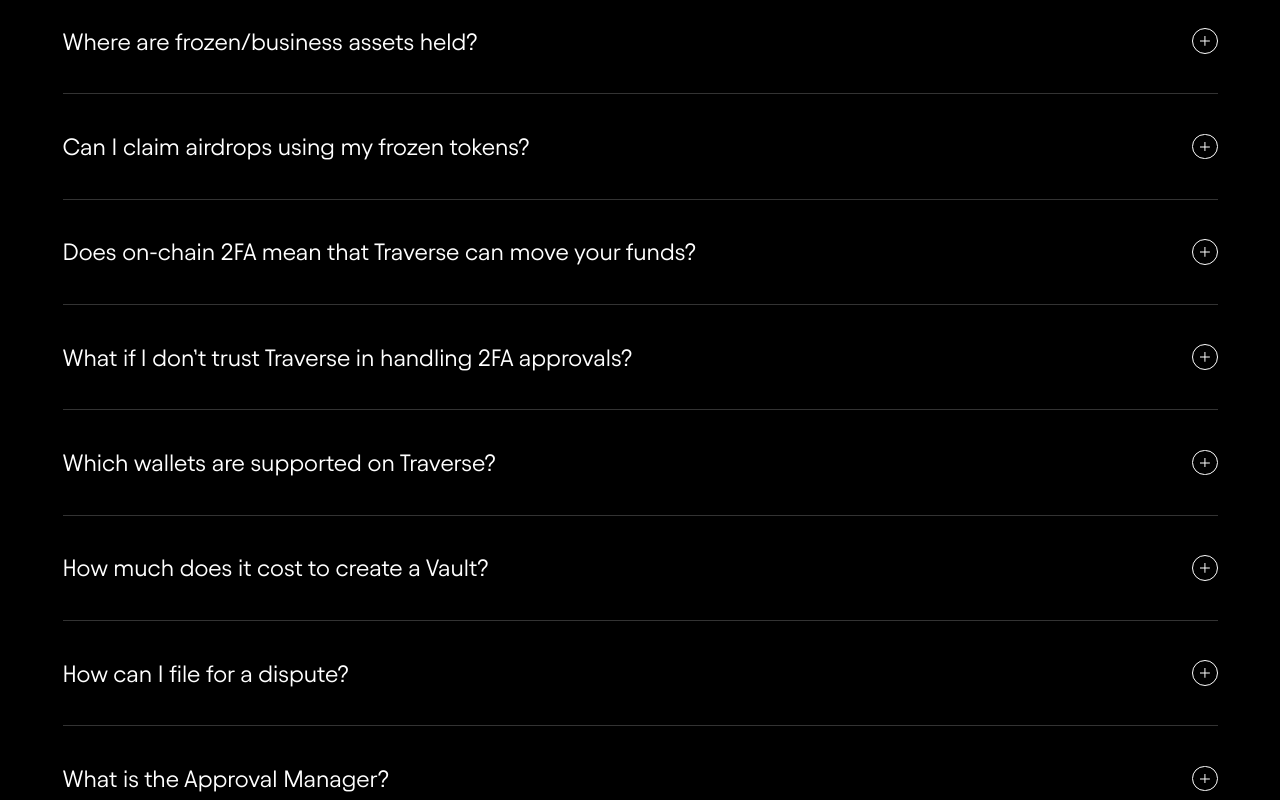
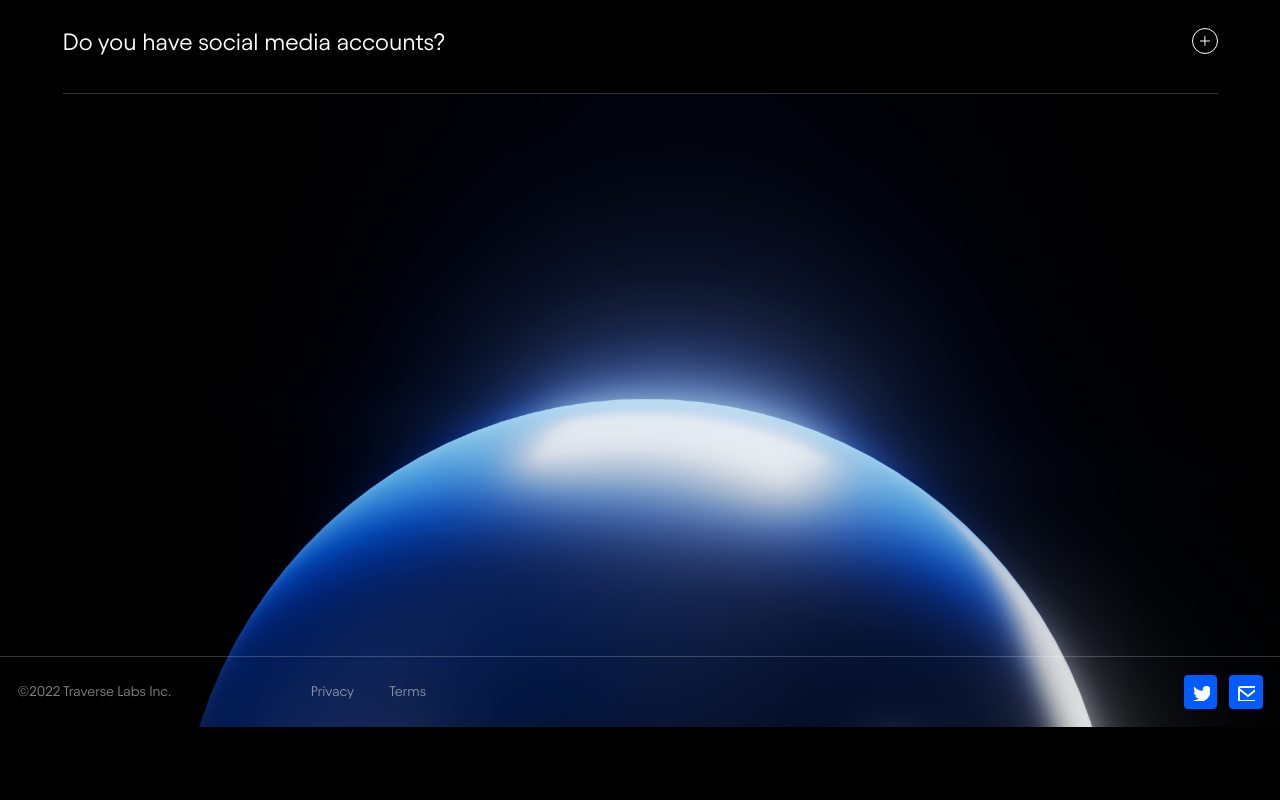
Before and after one commit to rommelmamedov/traverse, a React (Create React App) app: page /about in a window 1280 px wide. Shown: the part 1940-2740 px from the top of the page. After the commit the page ends 2667 px from the top, so only its background shows below. Built offline with nearby package versions, Linux system fonts and the light colour scheme.

Commit message:
content changes

```diff
--- a/src/landingPagesMock.js
+++ b/src/landingPagesMock.js
@@ -65,10 +65,10 @@
       "<li>Rainbow Wallet</li>" +
       "<li>WalletConnect</li>" +
       "<li>Trust Wallet</li>" +
-      "<li>Argent Wallet</li>" +
+      // "<li>Argent Wallet</li>" +
       "<li>Ledger Live</li>" +
-      "<li>More to come...</li>" +
-      "</ul>",
+      "</ul>" +
+      "<p>More to come...</p>",
   },
   // {
   //   title: "How much does it cost to create a Vault?",
@@ -193,43 +193,8 @@
 
 export const aboutAccordion = [
   {
-    title: "Where are frozen/business assets held?",
+    title: "Do you have social media accounts?",
     content:
-      "<p>Traverse provides business analytics to our business wallet users. The business analytics serves to track the overall sales made from the business wallet, track the number of transactions made, and provides businesses and merchants the opportunity to routinely and automatically convert their crypto to stablecoins to protect against the volatile nature of cryptocurrency. This segment also tracks the total number of disputes both (open and closed) the business has.</p>",
-  },
-  {
-    title: "Can I claim airdrops using my frozen tokens?",
-    content:
-      "<p>Traverse provides business analytics to our business wallet users. The business analytics serves to track the overall sales made from the business wallet, track the number of transactions made, and provides businesses and merchants the opportunity to routinely and automatically convert their crypto to stablecoins to protect against the volatile nature of cryptocurrency. This segment also tracks the total number of disputes both (open and closed) the business has.</p>",
-  },
-  {
-    title: "Does on-chain 2FA mean that Traverse can move your funds?",
-    content:
-      "<p>Traverse provides business analytics to our business wallet users. The business analytics serves to track the overall sales made from the business wallet, track the number of transactions made, and provides businesses and merchants the opportunity to routinely and automatically convert their crypto to stablecoins to protect against the volatile nature of cryptocurrency. This segment also tracks the total number of disputes both (open and closed) the business has.</p>",
-  },
-  {
-    title: "What if I don’t trust Traverse in handling 2FA approvals?",
-    content:
-      "<p>Traverse provides business analytics to our business wallet users. The business analytics serves to track the overall sales made from the business wallet, track the number of transactions made, and provides businesses and merchants the opportunity to routinely and automatically convert their crypto to stablecoins to protect against the volatile nature of cryptocurrency. This segment also tracks the total number of disputes both (open and closed) the business has.</p>",
-  },
-  {
-    title: "Which wallets are supported on Traverse?",
-    content:
-      "<p>Traverse provides business analytics to our business wallet users. The business analytics serves to track the overall sales made from the business wallet, track the number of transactions made, and provides businesses and merchants the opportunity to routinely and automatically convert their crypto to stablecoins to protect against the volatile nature of cryptocurrency. This segment also tracks the total number of disputes both (open and closed) the business has.</p>",
-  },
-  {
-    title: "How much does it cost to create a Vault?",
-    content:
-      "<p>Traverse provides business analytics to our business wallet users. The business analytics serves to track the overall sales made from the business wallet, track the number of transactions made, and provides businesses and merchants the opportunity to routinely and automatically convert their crypto to stablecoins to protect against the volatile nature of cryptocurrency. This segment also tracks the total number of disputes both (open and closed) the business has.</p>",
-  },
-  {
-    title: "How can I file for a dispute?",
-    content:
-      "<p>Traverse provides business analytics to our business wallet users. The business analytics serves to track the overall sales made from the business wallet, track the number of transactions made, and provides businesses and merchants the opportunity to routinely and automatically convert their crypto to stablecoins to protect against the volatile nature of cryptocurrency. This segment also tracks the total number of disputes both (open and closed) the business has.</p>",
-  },
-  {
-    title: "What is the Approval Manager?",
-    content:
-      "<p>Traverse provides business analytics to our business wallet users. The business analytics serves to track the overall sales made from the business wallet, track the number of transactions made, and provides businesses and merchants the opportunity to routinely and automatically convert their crypto to stablecoins to protect against the volatile nature of cryptocurrency. This segment also tracks the total number of disputes both (open and closed) the business has.</p>",
+      "<p>Yes! Scroll down to to the bottom of the page for our official links.</p>",
   },
 ];
```
